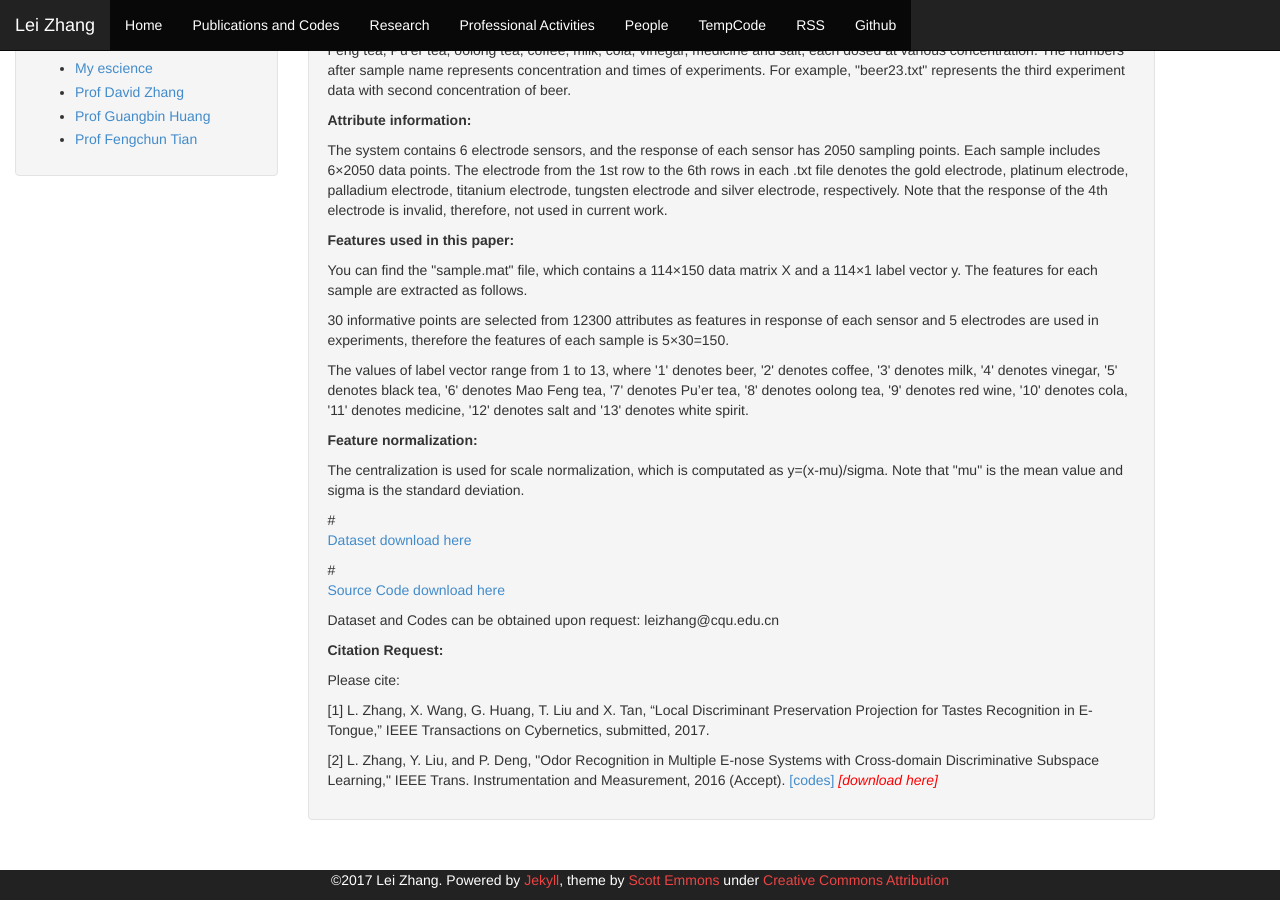
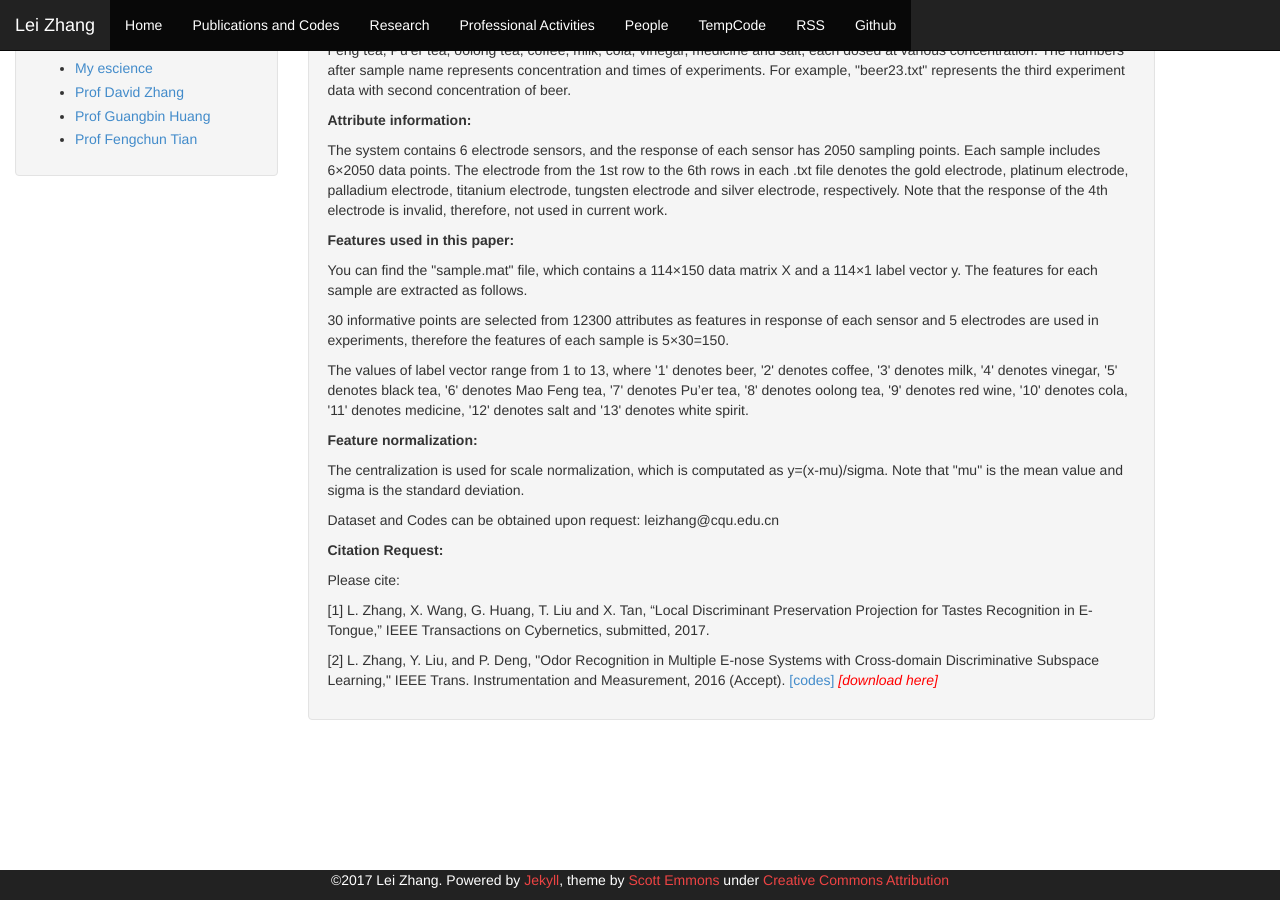
Before and after one commit to DrLeiZhang/website, a Jekyll site: the page built from tempcode.html, in a window 1280 px wide and 900 px high, scrolled down 821 px. Built offline with Jekyll 4.4.1, drawn with Linux system fonts in a browser that asks for light colours; Markdown is read by kramdown in place of the engine named in the settings.

Commit message:
Update
Signed-off-by: leizhang@cqu.edu.cn <leizhang@cqu.edu.cn>

```diff
--- a/tempcode.html
+++ b/tempcode.html
@@ -43,8 +43,9 @@ layout: default
 <p><B>Feature normalization: </B></p>
 <p>The centralization is used for scale normalization, which is computated as y=(x-mu)/sigma. Note that "mu" is the mean value and sigma is the standard deviation.</p>
 
-#<p><a href="resources/CQU-E_Tongue_data.rar">Dataset download here</a></p>
-#<p><a href="resources/demo_code_E-Tongue.rar">Source Code download here</a></p>
+<!--<p><a href="resources/CQU-E_Tongue_data.rar">Dataset download here</a></p>-->
+<!--<p><a href="resources/demo_code_E-Tongue.rar">Source Code download here</a></p>-->
+
 <p>Dataset and Codes can be obtained upon request: leizhang@cqu.edu.cn</p>
 
 <p><b>Citation Request:</B></p>
```
